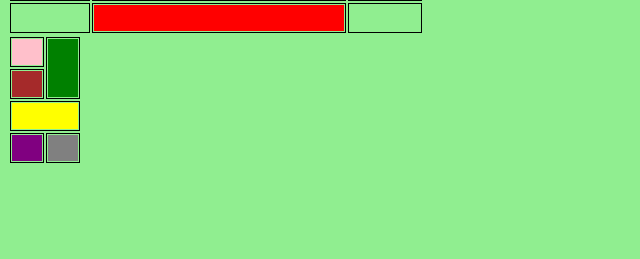
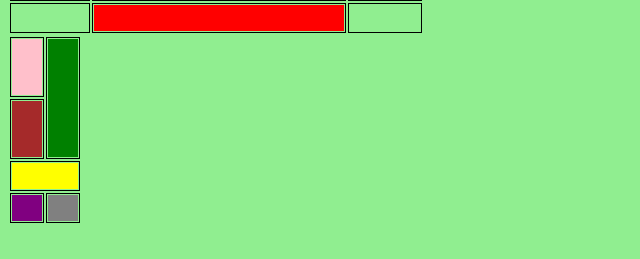
Before and after one commit to MartinsX-tech/day1, a plain HTML site: page index.html in a window 1280 px wide. Shown: the part 315-574 px from the top of the page, without its empty margins (0-640 px from the left). Drawn offline with Linux system fonts and the light colour scheme.

Commit message:
homework task modified

```diff
--- a/index.html
+++ b/index.html
@@ -36,7 +36,7 @@ Otrs uzdevums
 
 <table>
     <tr>
-        <td>
+        <td class="larger">
             <div class="myDiv0"></div>
         </td>
         <td rowspan="2">
@@ -44,7 +44,7 @@ Otrs uzdevums
         </td>
     </tr>
     <tr>
-        <td>
+        <td class="larger">
             <div class="myDiv2"></div>
         </td>
     </tr>
--- a/style.css
+++ b/style.css
@@ -53,3 +53,6 @@ div {
     height: 100%;
     background: grey;
 }
+.larger {
+    height: 60px;
+}
```
